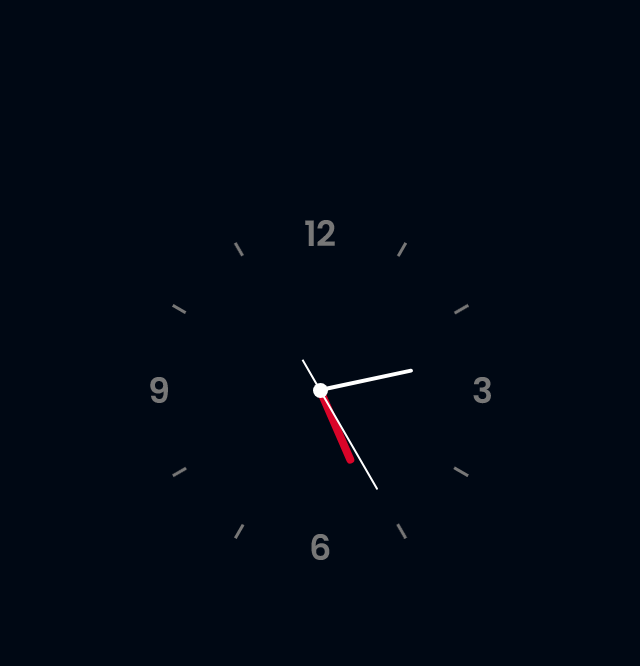
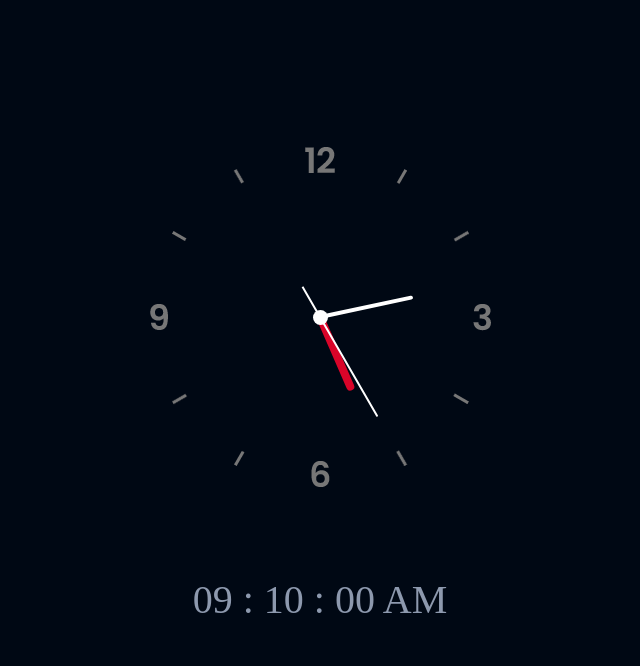
Before and after one commit to Sandun-Induranga/Animated-Clock, a plain HTML site: page index.html in a window 1280 px wide. Shown: the whole page, without its empty margins (304-944 px from the left). Drawn offline with Linux system fonts and the light colour scheme.

Commit message:
Content Updated

```diff
--- a/assets/css/Styles.css
+++ b/assets/css/Styles.css
@@ -3,6 +3,9 @@ body{
     display: flex;
     justify-content: center;
     align-items: center;
+    flex-direction: column;
+    flex-wrap: wrap;
+    gap: 20px;
     width: 97.5vw;
     height: 97.5vh;
 }
@@ -75,3 +78,8 @@ div{
     background: white;
     border-radius: 6px 6px 0 0;
 }
+
+p{
+    color: #8d99ae;
+    font-size: 2.5em;
+}
--- a/index.html
+++ b/index.html
@@ -25,5 +25,9 @@
     <script src="assets/js/Script.js"></script>
 
 </main>
+
+<aside>
+    <p>09 : 10 : 00 AM</p>
+</aside>
 </body>
 </html>
```
